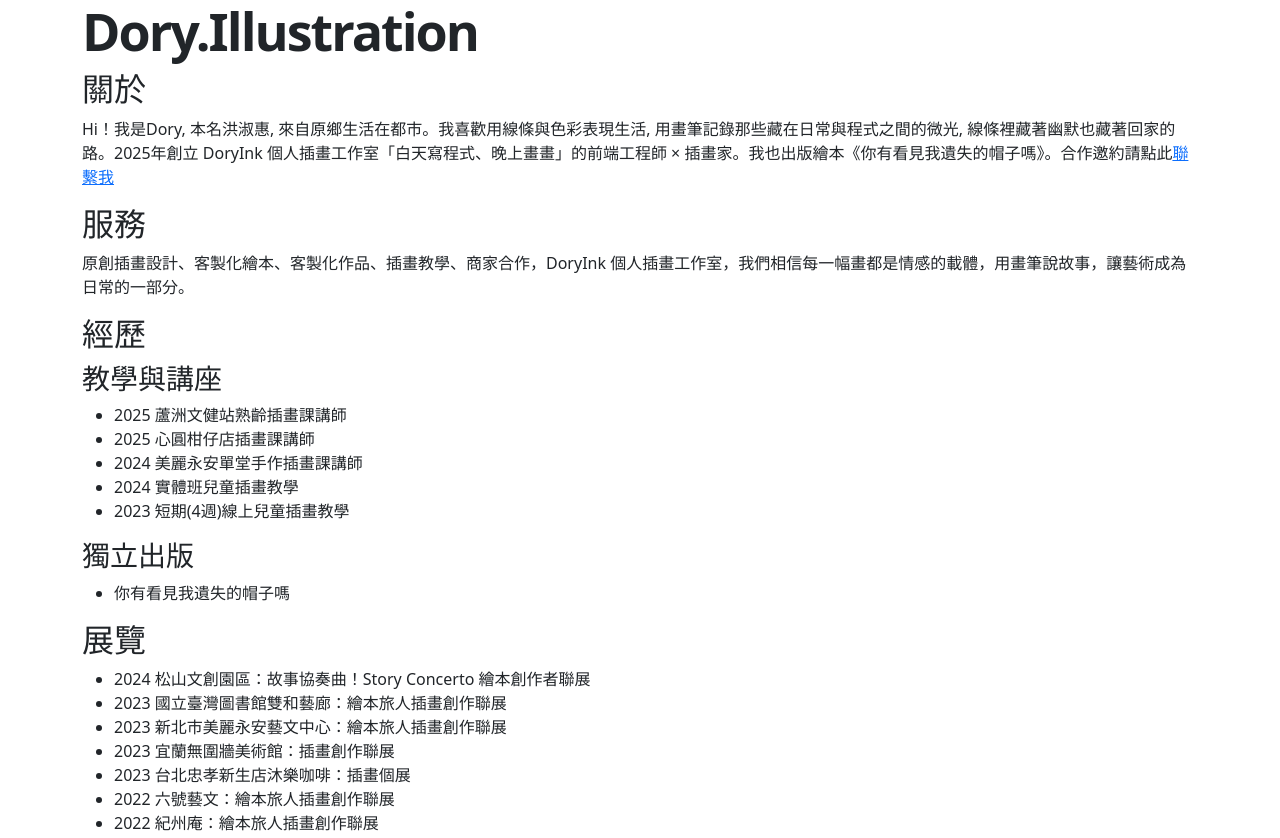
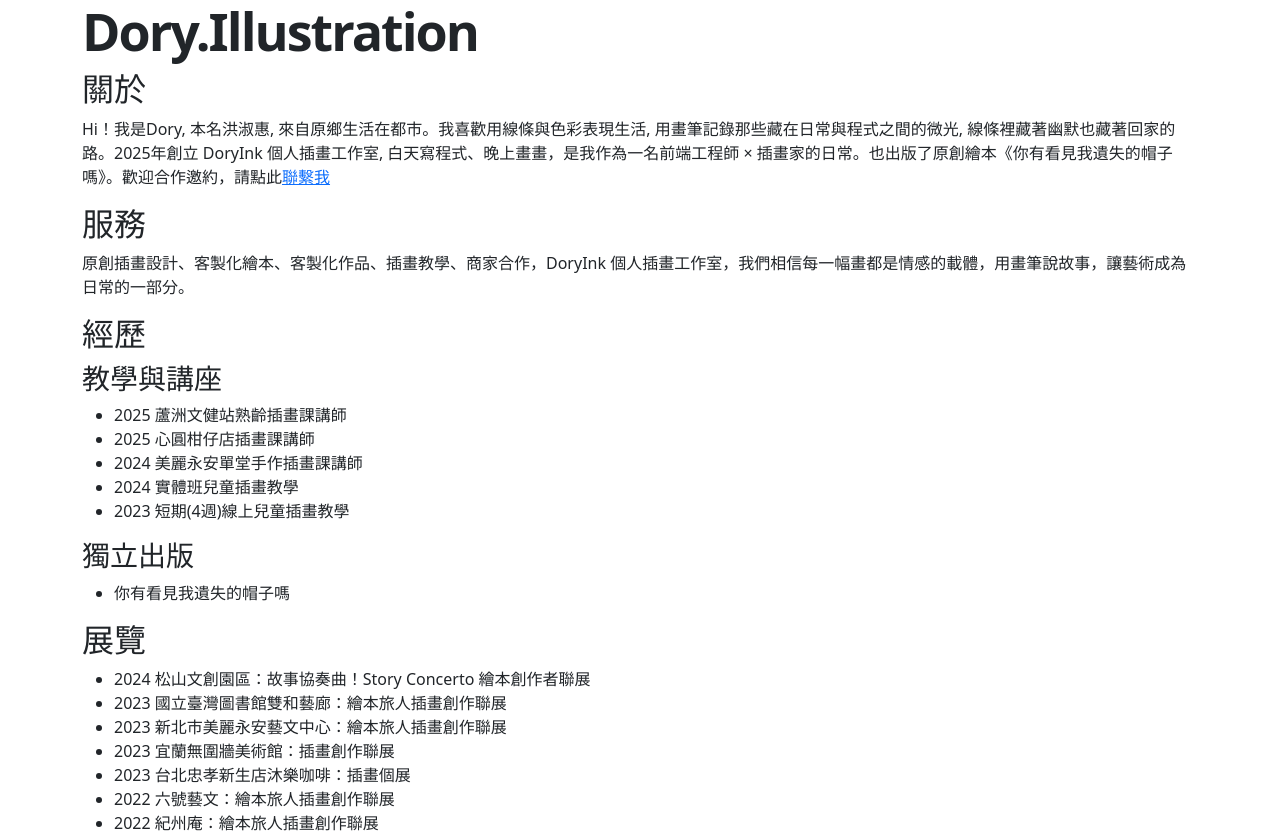
Before and after one commit to DoryInk/DoryInk, a website built with Vite: page pages/index.html in a window 1280 px wide. Shown: the top 838 px of the page. Built offline with nearby package versions, Linux system fonts and the light colour scheme.

Commit message:
updated index -2

```diff
--- a/pages/index.html
+++ b/pages/index.html
@@ -16,7 +16,7 @@
         <!-- 關於我-->
         <section aria-labelledby="teaching-heading">
             <h2 id="teaching-heading">關於</h2>
-            <p>Hi！我是Dory, 本名洪淑惠, 來自原鄉生活在都市。我喜歡用線條與色彩表現生活, 用畫筆記錄那些藏在日常與程式之間的微光, 線條裡藏著幽默也藏著回家的路。2025年創立 DoryInk 個人插畫工作室「白天寫程式、晚上畫畫」的前端工程師 × 插畫家。我也出版繪本《你有看見我遺失的帽子嗎》。合作邀約請點此<a href="contact.html">聯繫我</a></p>
+            <p>Hi！我是Dory, 本名洪淑惠, 來自原鄉生活在都市。我喜歡用線條與色彩表現生活, 用畫筆記錄那些藏在日常與程式之間的微光, 線條裡藏著幽默也藏著回家的路。2025年創立 DoryInk 個人插畫工作室, 白天寫程式、晚上畫畫，是我作為一名前端工程師 × 插畫家的日常。也出版了原創繪本《你有看見我遺失的帽子嗎》。歡迎合作邀約，請點此<a href="contact.html">聯繫我</a></p>
         </section>
         <!-- 服務 -->
         <section aria-labelledby="teaching-heading">
```
